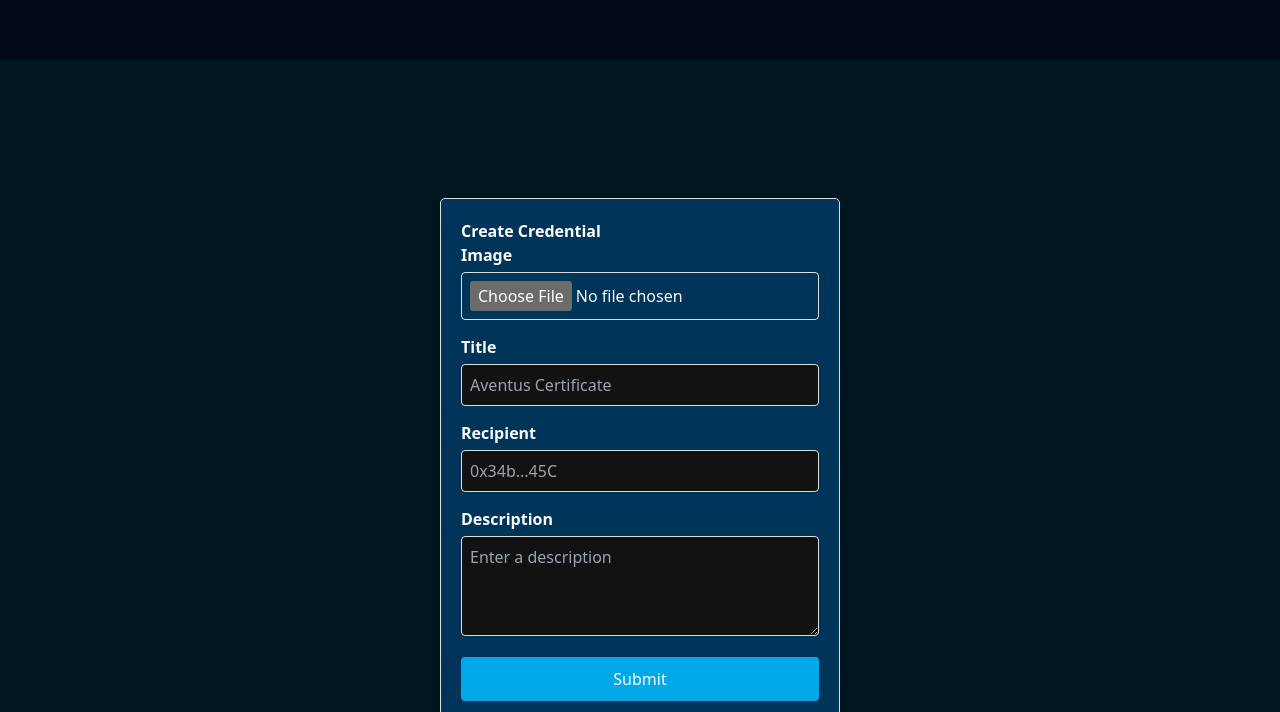
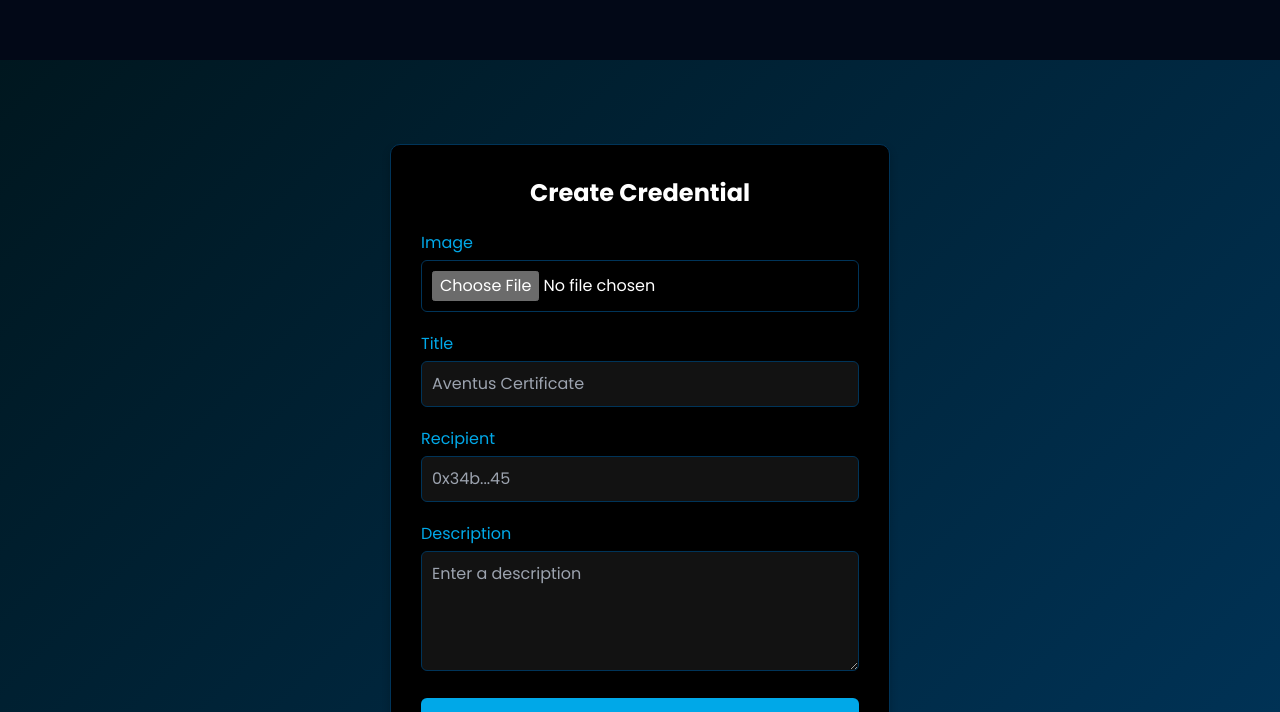
Before and after one commit to dawksh/aventus-creds, a Next.js app: page /uploadform in a window 1280 px wide. Shown: the part 240-952 px from the top of the page. Built offline with nearby package versions, Linux system fonts and the light colour scheme.

Commit message:
change css

```diff
--- a/pages/uploadform.tsx
+++ b/pages/uploadform.tsx
@@ -77,7 +77,7 @@
             id="recipient"
             value={recipient}
             onChange={(e) => setRecipient(e.target.value)}
-            placeholder='0x34b...45C'
+            placeholder='0x34b...45'
             className={styles.input}
           />
         </div>
--- a/styles/UploadForm.module.css
+++ b/styles/UploadForm.module.css
@@ -1,63 +1,92 @@
-/* styles/UploadForm.module.css */
+@import url('https://fonts.googleapis.com/css2?family=Montserrat:ital,wght@0,100..900;1,100..900&family=Poppins:ital,wght@0,100;0,200;0,300;0,400;0,500;0,600;0,700;0,800;0,900;1,100;1,200;1,300;1,400;1,500;1,600;1,700;1,800;1,900&display=swap');
+
 .formHead {
   align-content: center;
   align-self: center;
   justify-items: center;
   color: #ffffff;
   font-weight: bold;
+  text-align: center;
+  margin-bottom: 20px;
+  font-size: 1.5em;
+  font-family: "Poppins", sans-serif;
 
 }
+
 .container {
+  font-family: "Poppins", sans-serif;
   margin-top: 300px;
   display: flex;
   justify-content: center;
   align-items: center;
   height: 100vh;
-  background-color: #00171f;
+  background: linear-gradient(135deg, #00171f 0%, #003459 100%);
 }
 
 .form {
-  background: #003459;
-  padding: 20px;
-  border: 1px solid #ddd;
-  border-radius: 5px;
-  box-shadow: 0 0 10px rgba(0, 0, 0, 0.1);
-  max-width: 400px;
+  align-self:center;
+
+  background: black;
+  padding: 30px;
+  border: 1px solid #003459;
+  border-radius: 10px;
+  box-shadow: 0 4px 8px rgba(0, 0, 0, 0.2);
+  max-width: 500px; /* Increased the max-width */
   width: 100%;
+  transition: transform 0.3s ease, box-shadow 0.3s ease;
+  font-family: "Poppins", sans-serif;
+}
 
+.form:hover {
+  transform: translateY(-10px);
+  box-shadow: 0 8px 16px rgba(0, 0, 0, 0.3);
 }
 
 .formGroup {
-  margin-bottom: 15px;
+  margin-bottom: 20px;
 }
 
 .label {
   display: block;
   margin-bottom: 5px;
-  font-weight: 600;
+  font-weight: 400;
+  color: #00a8e8;
+  font-family: "Poppins", sans-serif;
 }
 
 .input {
   width: 100%;
-  padding: 8px;
-  border: 1px solid #ddd;
-  border-radius: 4px;
+  padding: 10px;
+  border: 1px solid #003459;
+  border-radius: 6px;
   box-sizing: border-box;
+  background-color: #003459 #00171f;
+  color: #ffffff;
+  transition: border-color 0.3s ease, background-color 0.3s ease;
+  font-family: "Poppins", sans-serif;
+}
+
+.input:focus {
+  border-color: #00a8e8;
+  background-color: #003459;
 }
 
 .textarea {
-  height: 100px;
+  height: 120px;
   resize: vertical;
 }
 
 .button {
   width: 100%;
-  padding: 10px;
+  padding: 12px;
   background-color: #00a8e8;
-  color: #fff;
+  color: #ffffff;
   border: none;
-  border-radius: 4px;
+  border-radius: 6px;
   cursor: pointer;
+  font-weight: 600;
+  transition: background-color 0.3s ease;
+  font-family: "Poppins", sans-serif;
 }
 
 .button:hover {
@@ -67,7 +96,7 @@
 .imageControls {
   display: flex;
   align-items: center;
-  margin-top: 5px;
+  margin-top: 10px;
 }
 
 .uploaded {
@@ -76,13 +105,15 @@
 }
 
 .cancelButton {
-  padding: 5px 10px;
-  background-color:#d9363e;
+  padding: 6px 12px;
+  background-color: #d9363e;
   color: white;
   border: none;
-  border-radius: 4px;
+  border-radius: 6px;
   cursor: pointer;
   font-weight: 300;
+  transition: background-color 0.3s ease, font-weight 0.3s ease;
+  font-family: "Poppins", sans-serif;
 }
 
 .cancelButton:hover {
@@ -92,9 +123,9 @@
 
 .imagePreview {
   display: block;
-  margin-top: 10px;
+  margin-top: 15px;
   max-width: 100%;
   height: auto;
   border: 1px solid #ffffff;
-  border-radius: 4px;
+  border-radius: 6px;
 }
```
